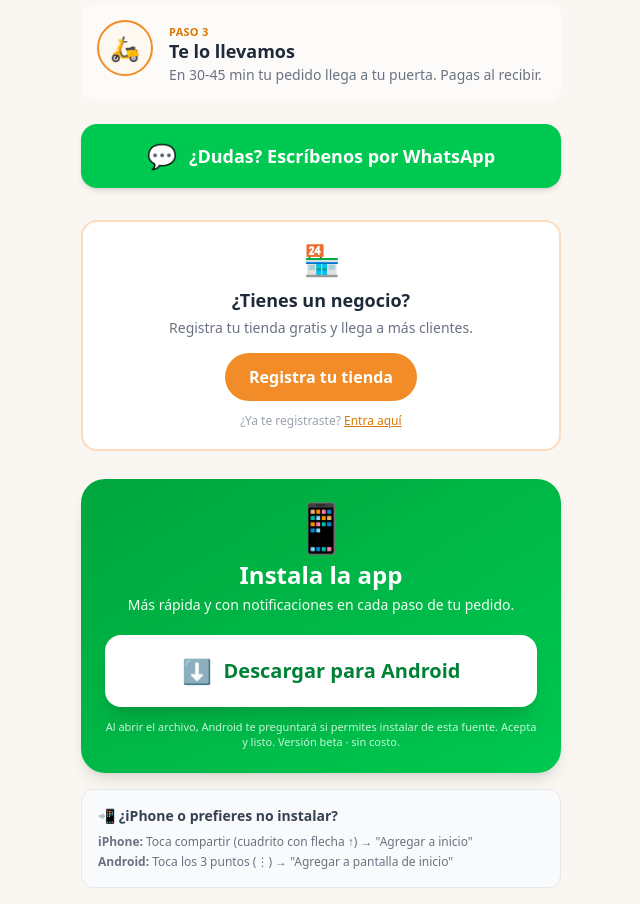
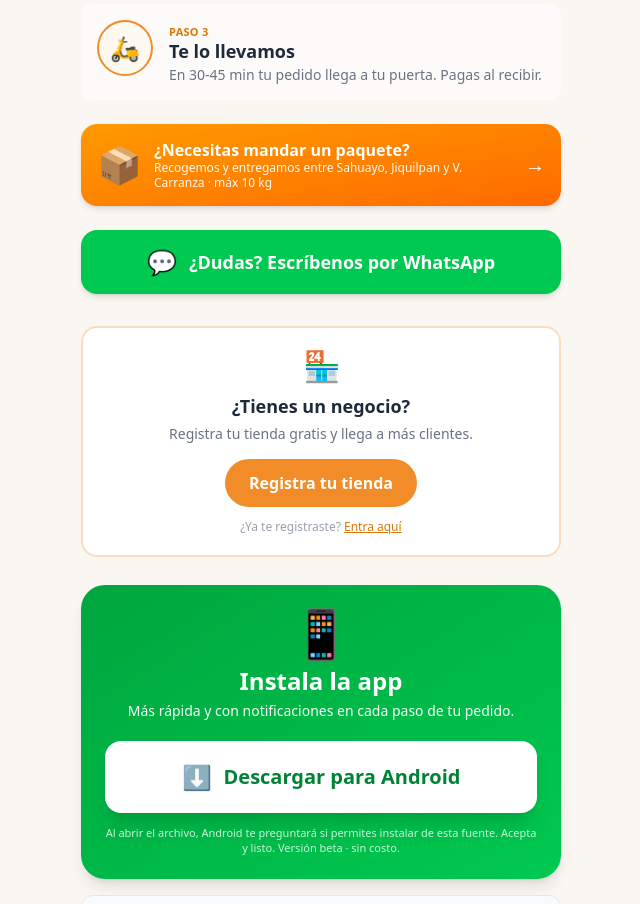
Before and after one commit to jadhasfuh/mercadito, a Next.js app: page / in a window 1280 px wide. Shown: the part 800-1704 px from the top of the page, without its empty margins (319-959 px from the left). Built offline with nearby package versions, Linux system fonts and the light colour scheme; no server answers.

Commit message:
Landing: CTA para envíos junto a Cómo funciona
Co-Authored-By: Claude Opus 4.7 (1M context) <noreply@anthropic.com>

```diff
--- a/src/app/page.tsx
+++ b/src/app/page.tsx
@@ -63,6 +63,21 @@ export default function HomePage() {
             ))}
           </ol>
         </section>
+
+        {/* ─── ENVÍOS — feature nueva (mayo 2026) ──────────────
+            CTA secundario al lado de Cómo funciona. Te lleva a /cliente
+            donde ya hay banner "Mandar paquete" con el flujo completo. */}
+        <Link
+          href="/cliente"
+          className="mt-6 flex items-center gap-3 bg-gradient-to-br from-amber-500 to-orange-500 text-white rounded-2xl p-4 shadow-md active:scale-95 transition-transform"
+        >
+          <span className="text-4xl">📦</span>
+          <div className="flex-1 text-left">
+            <p className="font-black text-base leading-tight">¿Necesitas mandar un paquete?</p>
+            <p className="text-xs text-orange-50 leading-tight">Recogemos y entregamos entre Sahuayo, Jiquilpan y V. Carranza · máx 10 kg</p>
+          </div>
+          <span className="text-xl">→</span>
+        </Link>
 
         {/* ─── WHATSAPP — salida humana ───────────────────────────
             Para gente mayor o con dudas. Botón verde familiar. */}
```
